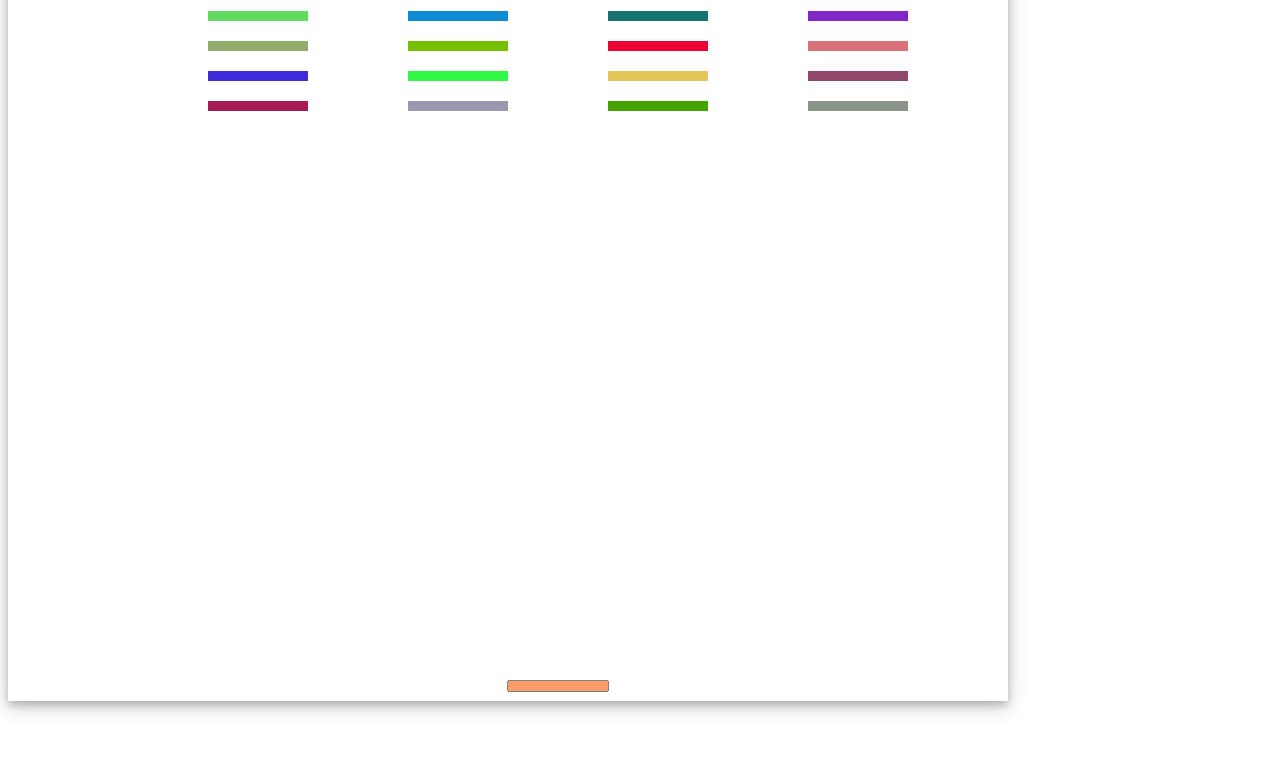
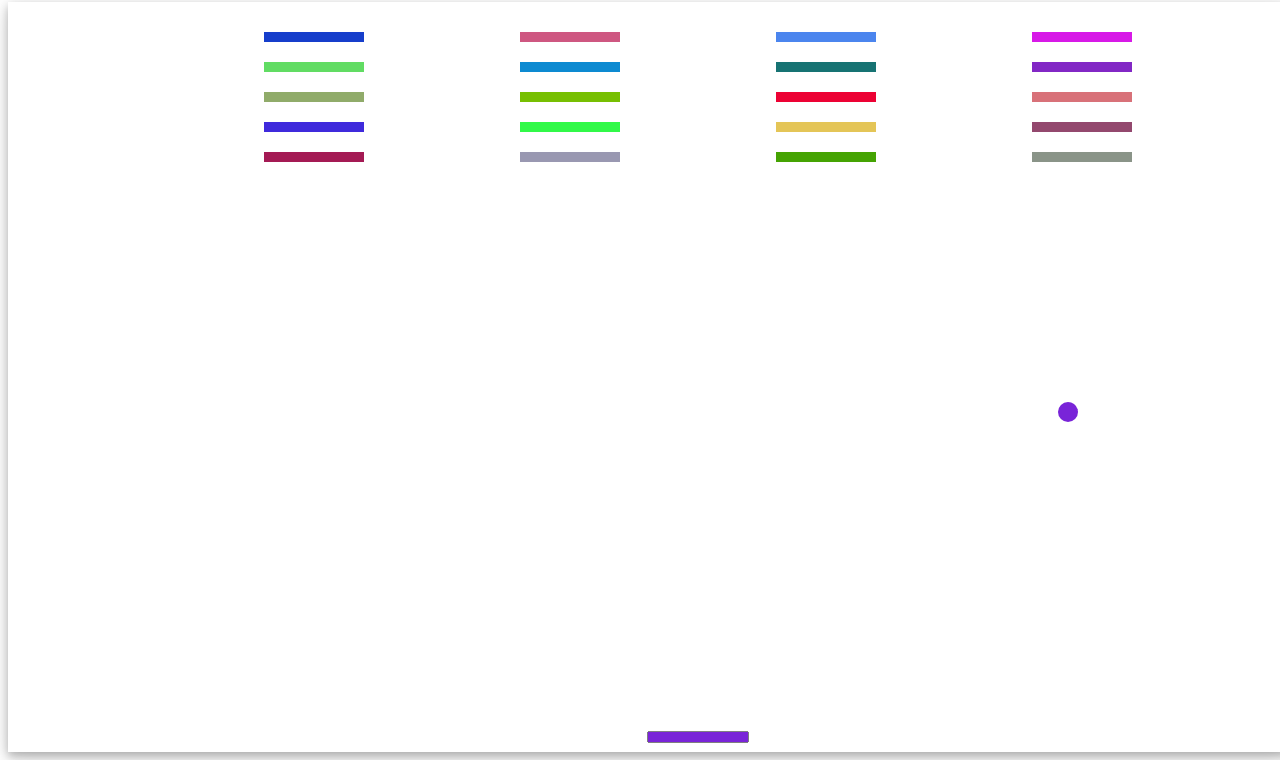
Before and after one commit to terror/breakout, a website: page src/index.html in a window 1280 px wide. Shown: the part 57-817 px from the top of the page. Drawn offline with Linux system fonts and the light colour scheme.

Commit message:
[feat] Implement ball movement and collision detection function
Allow ball to erase blocks and bounce off slider

```diff
--- a/src/index.html
+++ b/src/index.html
@@ -7,6 +7,7 @@
         <link rel="stylesheet" href="main.css" />
     </head>
     <body>
+        <h3 id="header">Breakout</h3>
         <canvas id="canvas"></canvas>
         <script>
             var exports = {};
--- a/src/interfaces.ts
+++ b/src/interfaces.ts
@@ -7,3 +7,8 @@ export interface Position {
     x: number;
     y: number;
 }
+
+export interface Speed {
+    dx: number;
+    dy: number;
+}
--- a/src/main.css
+++ b/src/main.css
@@ -1,3 +1,11 @@
 canvas {
     box-shadow: 0 4px 8px 0 rgba(0, 0, 0, 0.2), 0 6px 20px 0 rgba(0, 0, 0, 0.19);
+    display: block;
+    margin: auto;
 }
+
+#header {
+    font-family: 'Courier New', Courier, monospace;
+    font-style: italic;
+    text-align: center;
+}
--- a/src/main.ts
+++ b/src/main.ts
@@ -1,8 +1,8 @@
-import { Size, Position } from './interfaces';
+import { Size, Position, Speed } from './interfaces';
 
 document.addEventListener('DOMContentLoaded', () => {
     const size: Size = {
-        width: 1000,
+        width: 10 << 7,
         height: 750,
     };
 
@@ -10,7 +10,7 @@ document.addEventListener('DOMContentLoaded', () => {
     const context = canvas.getContext('2d') as CanvasRenderingContext2D;
     (canvas.width = size.width), (canvas.height = size.height);
 
-    /* --- Game state logic --- */
+    // --- Game state logic ---
     class Game {
         public slider: Slider;
         private ball: Ball;
@@ -25,22 +25,52 @@ document.addEventListener('DOMContentLoaded', () => {
         play() {
             this.slider.draw();
             this.ball.draw();
+
+            if (this.checkCollision(this.ball, this.slider)) {
+                this.ball.speed.dy = -this.ball.speed.dy;
+            }
+
             for (let i = 0; i < this.blocks.length; ++i) {
-                for (let j = 0; j < this.blocks.length; ++j) {
-                    this.blocks[i].draw();
+                this.blocks[i].draw();
+                if (this.checkCollision(this.ball, this.blocks[i])) {
+                    this.ball.speed.dy = -this.ball.speed.dy;
+                    (this.blocks[i].size.width = 0),
+                        (this.blocks[i].size.height = 0);
                 }
             }
+            this.filter();
+        }
+
+        filter() {
+            this.blocks = this.blocks.filter((v: Block) => v.size.width !== 0);
         }
 
         update() {
             context.clearRect(0, 0, canvas.width, canvas.height);
             this.play();
         }
+
+        checkCollision(ball: Ball, obj: any) {
+            const dX: number = Math.abs(
+                    ball.pos.x - obj.pos.x - (obj.size.width >> 1)
+                ),
+                dY: number = Math.abs(
+                    ball.pos.y - obj.pos.y - (obj.size.height >> 1)
+                );
+
+            if (dY > (obj.size.height >> 1) + ball.radius) return false;
+            if (dX > (obj.size.width >> 1) + ball.radius) return false;
+
+            if (dY <= obj.size.height >> 1) return true;
+            if (dX <= obj.size.width >> 1) return true;
+
+            return true;
+        }
     }
 
     class Slider {
         public size: Size = { width: 100, height: 10 };
-        public pos: Position = { x: canvas.width / 2, y: canvas.height - 20 };
+        public pos: Position = { x: canvas.width >> 1, y: canvas.height - 20 };
 
         constructor() {}
 
@@ -60,7 +90,7 @@ document.addEventListener('DOMContentLoaded', () => {
 
     class Block {
         public pos: Position = { x: 0, y: 0 };
-        private size: Size = { width: 100, height: 10 };
+        public size: Size = { width: 100, height: 10 };
         private colors: number[] = [
             Math.random() * 255,
             Math.random() * 255,
@@ -86,12 +116,12 @@ document.addEventListener('DOMContentLoaded', () => {
     }
 
     class Ball {
-        private radius: number = 10;
-        private pos: Position = {
+        public radius: number = 10;
+        public pos: Position = {
             x: 5,
             y: 5,
         };
-        private speed = {
+        public speed: Speed = {
             dx: 5,
             dy: 5,
         };
@@ -102,9 +132,10 @@ document.addEventListener('DOMContentLoaded', () => {
             this.checkBounds();
 
             context.beginPath();
-            context.arc(this.pos.x, this.pos.y, this.radius, 0, 2 * Math.PI);
+            context.arc(this.pos.x, this.pos.y, this.radius, 0, Math.PI << 1);
             context.fill();
             context.closePath();
+
             this.pos.x += this.speed.dx;
             this.pos.y += this.speed.dy;
         }
@@ -112,8 +143,7 @@ document.addEventListener('DOMContentLoaded', () => {
         checkBounds() {
             if (this.pos.x < 0 || this.pos.x > canvas.width)
                 this.speed.dx = -this.speed.dx;
-            if (this.pos.y < 0 || this.pos.y > canvas.height)
-                this.speed.dy = -this.speed.dy;
+            if (this.pos.y < 0) this.speed.dy = -this.speed.dy;
         }
     }
 
@@ -127,11 +157,11 @@ document.addEventListener('DOMContentLoaded', () => {
 
     const game: Game = new Game(new Slider(), new Ball(), blocks);
 
-    /* --- Event Listeners --- */
+    // --- Event Listeners ---
     canvas.addEventListener('mousemove', (e) => {
         const x: number = e.clientX,
             y: number = e.clientY;
-        game.slider.pos.x = x - game.slider.size.width / 2;
+        game.slider.pos.x = x - (game.slider.size.width >> 1);
         game.slider.pos.y = Math.min(
             Math.max(canvas.height - 20, y),
             canvas.height - 20
```
Also changed, not shown: src/dist/main.js.
